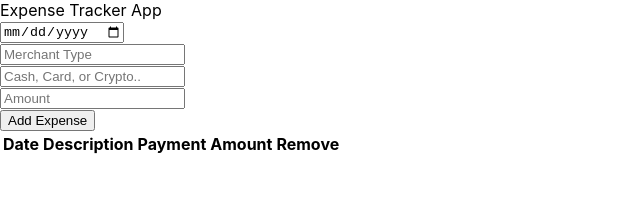
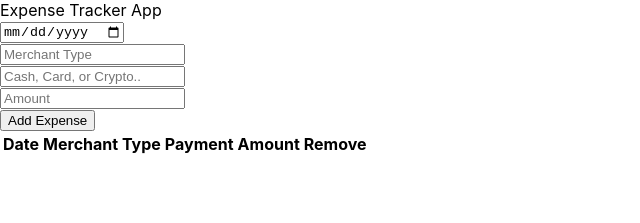
Before and after one commit to kurtis-casperson/expense-tracker, a React (Create React App) app: page / in a window 1280 px wide. Shown: the top 223 px of the page, without its empty margins (0-640 px from the left). Built offline with nearby package versions, Linux system fonts and the light colour scheme.

Commit message:
Add table elements

```diff
--- a/src/components/ExpenseTable.js
+++ b/src/components/ExpenseTable.js
@@ -12,12 +12,12 @@ const ExpenseTable = ({ expenses }) => {
 
   return (
     <>
-      <div className="Table">
+      <div>
         <table className="Expense-Table">
           <thead>
             <tr>
               <th>Date</th>
-              <th>Description</th>
+              <th>Merchant Type</th>
               <th>Payment</th>
               <th>Amount</th>
               <th>Remove</th>
```
